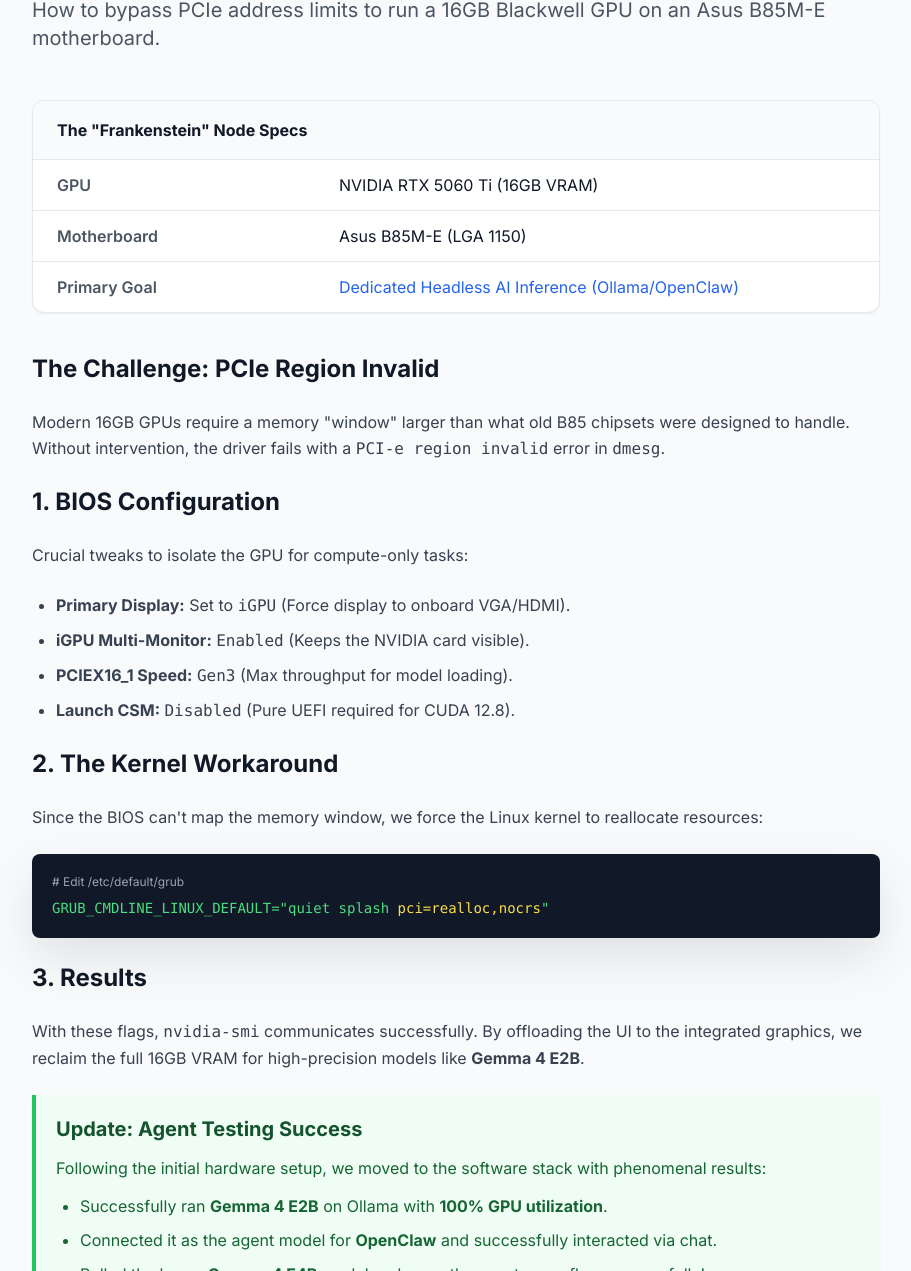
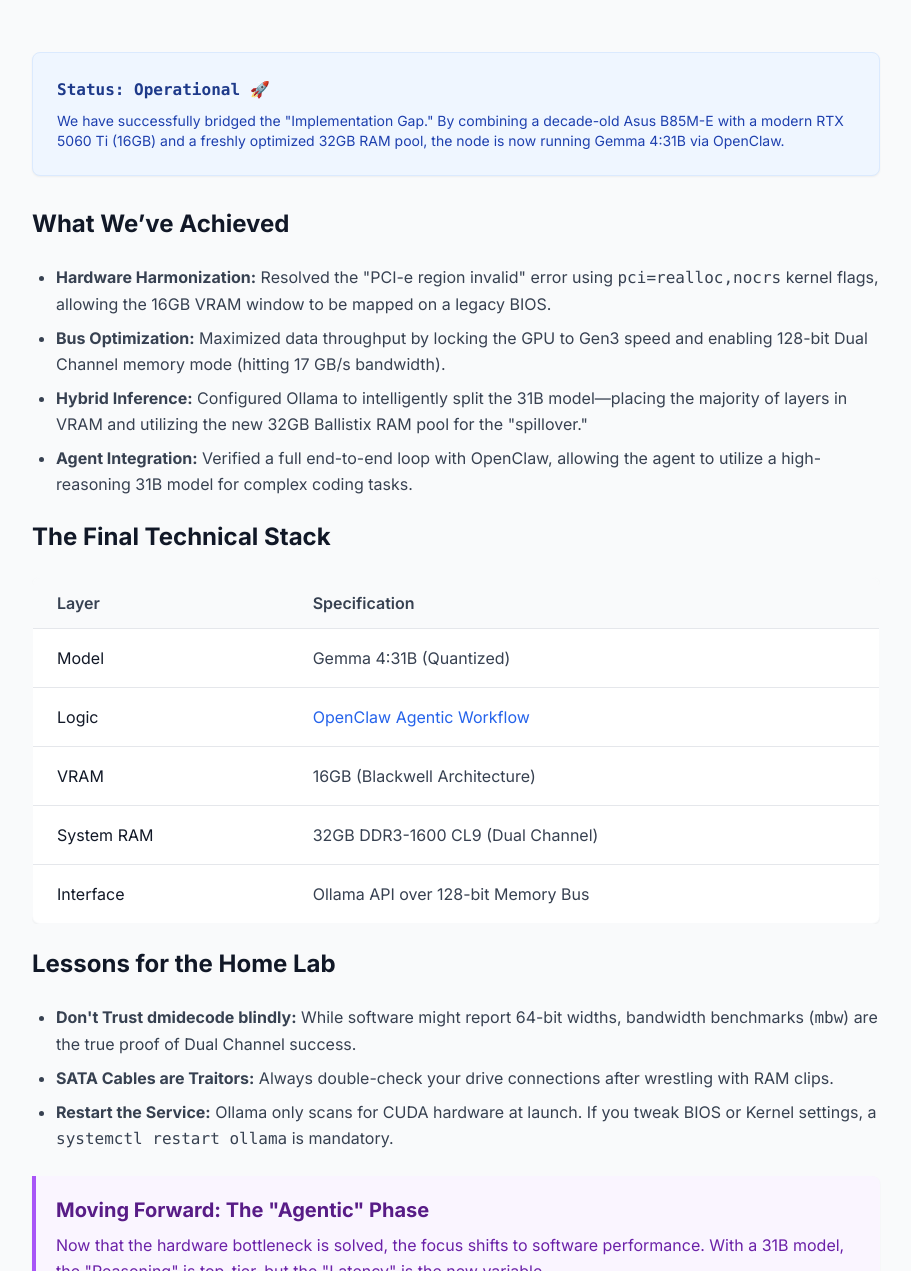
Before and after one commit to ozguramac/ozguramac.github.io, a plain HTML site: page index.html in a window 1280 px wide. Shown: the part 325-1596 px from the top of the page, without its empty margins (184-1095 px from the left). Drawn offline with nearby package versions, Linux system fonts and the light colour scheme.

Commit message:
feat: add The 31B Breakthrough article detailing Gemma 4:31B hardware setup and optimization

```diff
--- a/index.html
+++ b/index.html
@@ -45,6 +45,87 @@
                  (adsbygoogle = window.adsbygoogle || []).push({});
             </script>
         </div>
+
+        <article class="mb-20">
+            <header class="mb-12">
+                <div class="flex items-center space-x-2 text-blue-600 font-semibold text-sm mb-3 uppercase tracking-wider">
+                    <span>Hardware Hacking</span>
+                    <span>•</span>
+                    <span>May 2026</span>
+                </div>
+                <h2 class="text-4xl md:text-5xl font-bold text-gray-900 mb-6 leading-tight">
+                    The 31B Breakthrough
+                </h2>
+                <p class="text-xl text-gray-600">
+                    Bridging the "Implementation Gap" to run Gemma 4:31B via OpenClaw on a legacy motherboard.
+                </p>
+            </header>
+
+            <div class="prose prose-blue max-w-none text-gray-700 space-y-6">
+                <div class="bg-blue-50 border border-blue-100 rounded-lg p-6 mb-8 shadow-sm">
+                    <h4 class="font-bold text-blue-900 mb-2 font-mono">Status: Operational 🚀</h4>
+                    <p class="text-blue-800 text-sm">We have successfully bridged the "Implementation Gap." By combining a decade-old Asus B85M-E with a modern RTX 5060 Ti (16GB) and a freshly optimized 32GB RAM pool, the node is now running Gemma 4:31B via OpenClaw.</p>
+                </div>
+
+                <h3 class="text-2xl font-bold text-gray-900 mb-4">What We’ve Achieved</h3>
+                <ul class="list-disc pl-6 space-y-2 mb-8">
+                    <li><strong>Hardware Harmonization:</strong> Resolved the "PCI-e region invalid" error using <code>pci=realloc,nocrs</code> kernel flags, allowing the 16GB VRAM window to be mapped on a legacy BIOS.</li>
+                    <li><strong>Bus Optimization:</strong> Maximized data throughput by locking the GPU to Gen3 speed and enabling 128-bit Dual Channel memory mode (hitting 17 GB/s bandwidth).</li>
+                    <li><strong>Hybrid Inference:</strong> Configured Ollama to intelligently split the 31B model—placing the majority of layers in VRAM and utilizing the new 32GB Ballistix RAM pool for the "spillover."</li>
+                    <li><strong>Agent Integration:</strong> Verified a full end-to-end loop with OpenClaw, allowing the agent to utilize a high-reasoning 31B model for complex coding tasks.</li>
+                </ul>
+
+                <h3 class="text-2xl font-bold text-gray-900 mb-4">The Final Technical Stack</h3>
+                <div class="overflow-x-auto mb-8">
+                    <table class="min-w-full text-left border-collapse border border-gray-200 shadow-sm rounded-lg overflow-hidden">
+                        <thead class="bg-gray-50">
+                            <tr>
+                                <th class="px-6 py-3 border-b border-gray-200 font-semibold text-gray-700">Layer</th>
+                                <th class="px-6 py-3 border-b border-gray-200 font-semibold text-gray-700">Specification</th>
+                            </tr>
+                        </thead>
+                        <tbody class="divide-y divide-gray-200 bg-white">
+                            <tr>
+                                <td class="px-6 py-4 font-medium text-gray-900">Model</td>
+                                <td class="px-6 py-4">Gemma 4:31B (Quantized)</td>
+                            </tr>
+                            <tr>
+                                <td class="px-6 py-4 font-medium text-gray-900">Logic</td>
+                                <td class="px-6 py-4 text-blue-600">OpenClaw Agentic Workflow</td>
+                            </tr>
+                            <tr>
+                                <td class="px-6 py-4 font-medium text-gray-900">VRAM</td>
+                                <td class="px-6 py-4">16GB (Blackwell Architecture)</td>
+                            </tr>
+                            <tr>
+                                <td class="px-6 py-4 font-medium text-gray-900">System RAM</td>
+                                <td class="px-6 py-4">32GB DDR3-1600 CL9 (Dual Channel)</td>
+                            </tr>
+                            <tr>
+                                <td class="px-6 py-4 font-medium text-gray-900">Interface</td>
+                                <td class="px-6 py-4">Ollama API over 128-bit Memory Bus</td>
+                            </tr>
+                        </tbody>
+                    </table>
+                </div>
+
+                <h3 class="text-2xl font-bold text-gray-900 mb-4">Lessons for the Home Lab</h3>
+                <ul class="list-disc pl-6 space-y-2 mb-8">
+                    <li><strong>Don't Trust dmidecode blindly:</strong> While software might report 64-bit widths, bandwidth benchmarks (<code>mbw</code>) are the true proof of Dual Channel success.</li>
+                    <li><strong>SATA Cables are Traitors:</strong> Always double-check your drive connections after wrestling with RAM clips.</li>
+                    <li><strong>Restart the Service:</strong> Ollama only scans for CUDA hardware at launch. If you tweak BIOS or Kernel settings, a <code>systemctl restart ollama</code> is mandatory.</li>
+                </ul>
+
+                <div class="bg-purple-50 border-l-4 border-purple-500 p-5 rounded-r-lg shadow-sm mb-8">
+                    <h4 class="text-xl font-bold text-purple-900 mb-2">Moving Forward: The "Agentic" Phase</h4>
+                    <p class="text-purple-800">
+                        Now that the hardware bottleneck is solved, the focus shifts to software performance. With a 31B model, the "Reasoning" is top-tier, but the "Latency" is the new variable.
+                    </p>
+                </div>
+            </div>
+
+            <hr class="my-16 border-gray-200">
+        </article>
 
         <article>
             <header class="mb-12">
```
